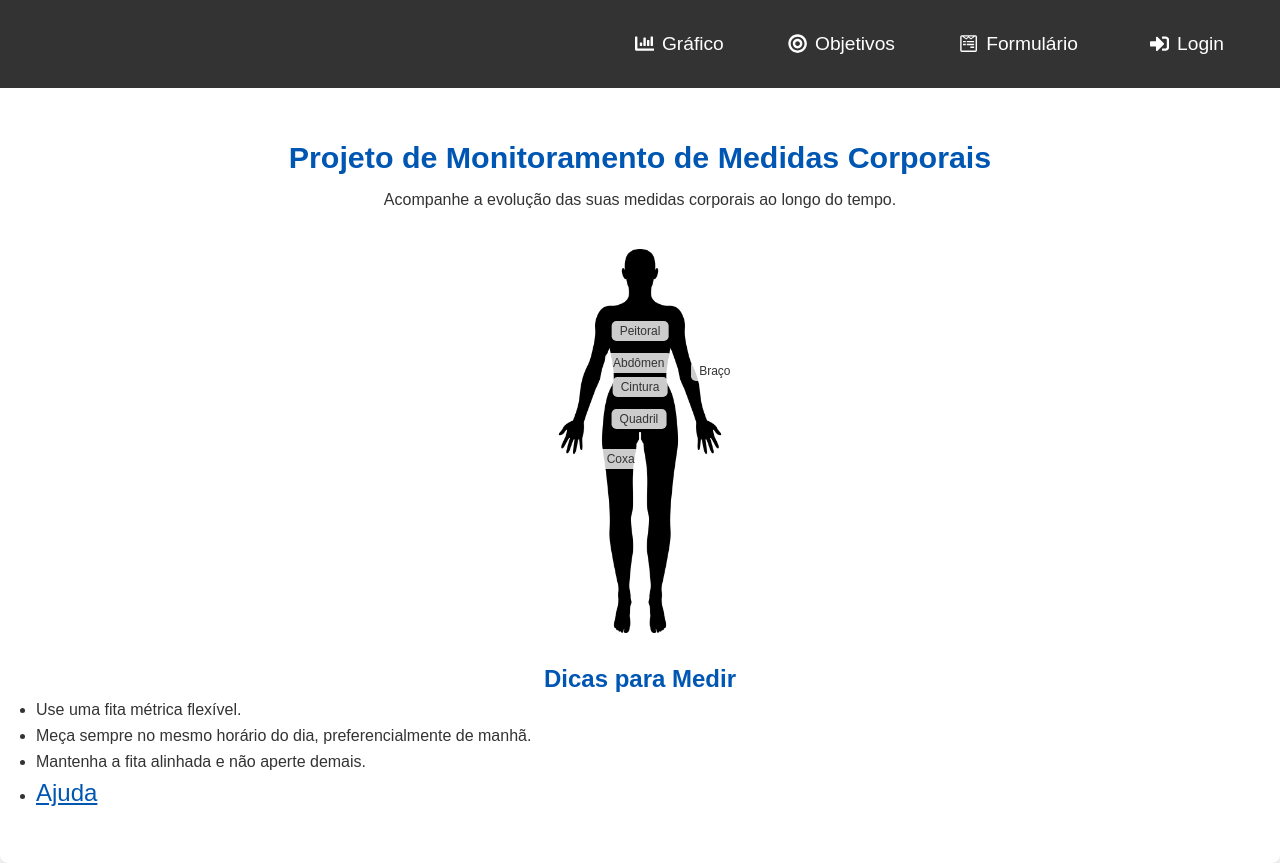
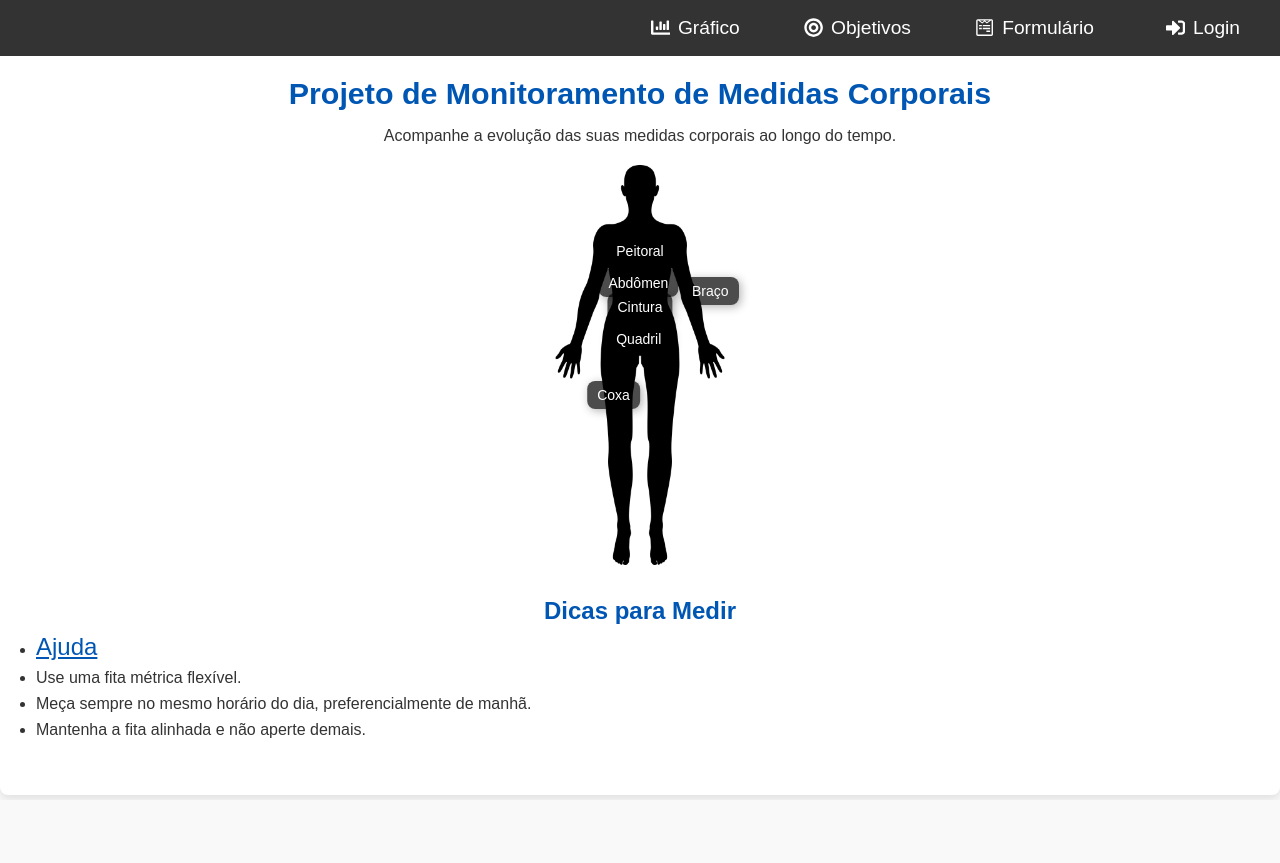
Before and after one commit to mjpfelicia/Monitoramento-de-Medidas-Corporais, a React (Create React App) app: page / in a window 1280 px wide. After the commit the page ends 800 px from the top, so only its background shows below. Built offline with nearby package versions, Linux system fonts and the light colour scheme.

Commit message:
melhorando Icone\fetnes

```diff
--- a/src/components/Ajuda/Ajuda.css
+++ b/src/components/Ajuda/Ajuda.css
@@ -1,7 +1,7 @@
 /* Contêiner principal da página de ajuda */
 .container-ajuda {
   padding: var(--spacing-large);
-  max-width: 900px;
+  max-width: 1000px;
   margin: 0 auto;
   background-color: var(--form-background-color);
   border-radius: var(--border-radius-large);
--- a/src/components/Dicas/Dicas.js
+++ b/src/components/Dicas/Dicas.js
@@ -7,10 +7,10 @@ const Dicas = () => (
   <section className="dicas-section">
     <h2>Dicas para Medir</h2>
     <ul>
+      <li><Link className='li__dicas' to="/ajuda">Ajuda</Link></li>
       <li>Use uma fita métrica flexível.</li>
       <li>Meça sempre no mesmo horário do dia, preferencialmente de manhã.</li>
       <li>Mantenha a fita alinhada e não aperte demais.</li>
-      <li><Link className='li__dicas' to="/ajuda">Ajuda</Link></li>
     </ul>
   </section>
 );
--- a/src/components/Etiquetas/Etiquetas.css
+++ b/src/components/Etiquetas/Etiquetas.css
@@ -1,16 +1,20 @@
 .etiquetas {
-  display: flex;
-  flex-direction: column;
+  position: absolute;
+  top: 0;
+  left: 50%;
+  transform: translateX(-50%);
+  width: 100%;
 }
 
 .etiqueta {
-  margin-bottom: 10px;
-  background-color: rgba(255, 255, 255, 0.8);
-  padding: 0.2rem 0.5rem;
-  border-radius: 0.3rem;
-  font-size: 0.75rem;
   position: absolute;
-  pointer-events: none;
+  background: rgba(0, 0, 0, 0.7);
+  color: white;
+  padding: 6px 10px;
+  border-radius: 8px;
+  font-size: 14px;
+  box-shadow: 2px 2px 10px rgba(0, 0, 0, 0.3);
+  white-space: nowrap;
 }
 
 .etiqueta-peitoral {
@@ -47,13 +51,13 @@
 }
 
 .etiqueta-coxa {
-  top: 12.5rem;
-  left: 50%;
-  transform: translateX(-94%);
+  top: 13.5rem;
+  left: 54%;
+  transform: translateX(-123%);
 }
 
 .etiqueta-braco {
   top: 7rem;
-  left: 54%;
+  left: 64%;
 
 }
--- a/src/components/IconeFitness/IconeFitness.css
+++ b/src/components/IconeFitness/IconeFitness.css
@@ -1,12 +1,16 @@
 .icone-fit-person {
-    position: relative;
-    display: flex;
-    justify-content: center;
-    margin: 1.25rem 0;
-    flex-wrap: wrap;
-  }
+  display: flex;
+  flex-direction: column;
+  align-items: center;
+  justify-content: center;
+  position: relative;
+  max-width: 300px; /* Ajuste conforme necessário */
+  margin: auto;
+}
 
-  .icone-img {
-    width: 12rem;
-    height: 24rem;
-  }
+.icone-img {
+  width: 100%;
+  max-width: 200px; /* Ajustável para melhor proporção */
+  height: auto;
+  display: block;
+}
--- a/src/components/Menu/Menu.css
+++ b/src/components/Menu/Menu.css
@@ -1,8 +1,6 @@
 /* Menu */
 .menu-nav {
   background-color: var(--menu-background-color);
-  padding: 1rem;
-  margin-bottom: 2rem;
 }
 
 .menu-nav ul {
--- a/src/components/ObjetivosPessoais/ObjetivosPessoais.css
+++ b/src/components/ObjetivosPessoais/ObjetivosPessoais.css
@@ -28,10 +28,11 @@
     margin-bottom: 10px;
 }
 
-#formulario-objetivos h2 {
+#formulario-objetivos h2, h3 {
     color: var(--heading-color);
     margin-bottom: 2rem;
 }
+
 
 #formulario-objetivos button {
     margin-top: 10px;
--- a/src/components/ObjetivosPessoais/ObjetivosPessoais.js
+++ b/src/components/ObjetivosPessoais/ObjetivosPessoais.js
@@ -198,7 +198,7 @@ const ObjetivosPessoais = () => {
       </div>
 
       <div className="macronutrientes-exibidos">
-        <h3>Macronutrientes para atingir seu objetivo</h3>
+        <h3>Entenda os Nutrientes Essenciais para Chegar ao Seu Objet</h3>
         <ul>
           <li>Calorias para o Objetivo: {macronutrientes.caloriasObjetivo} kcal</li>
           <li>Proteínas: {macronutrientes.proteinas} g</li>
```
